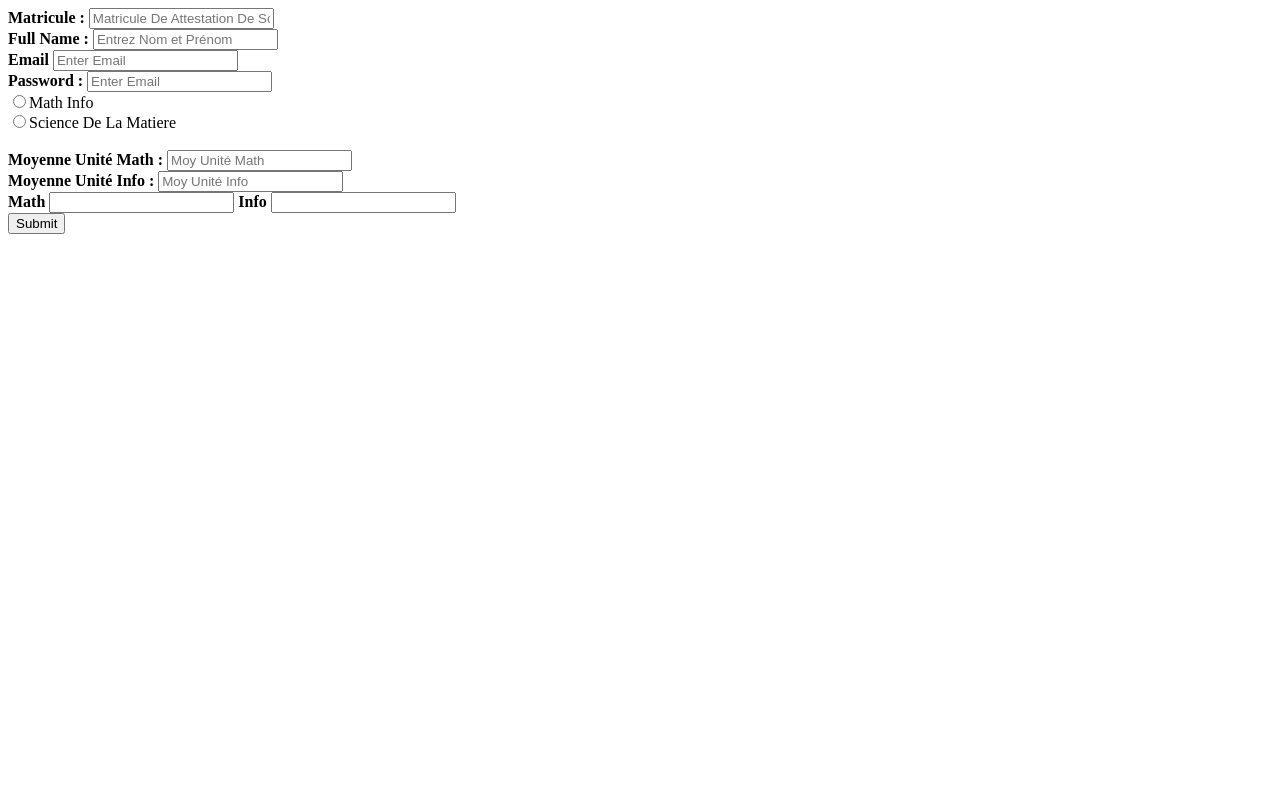
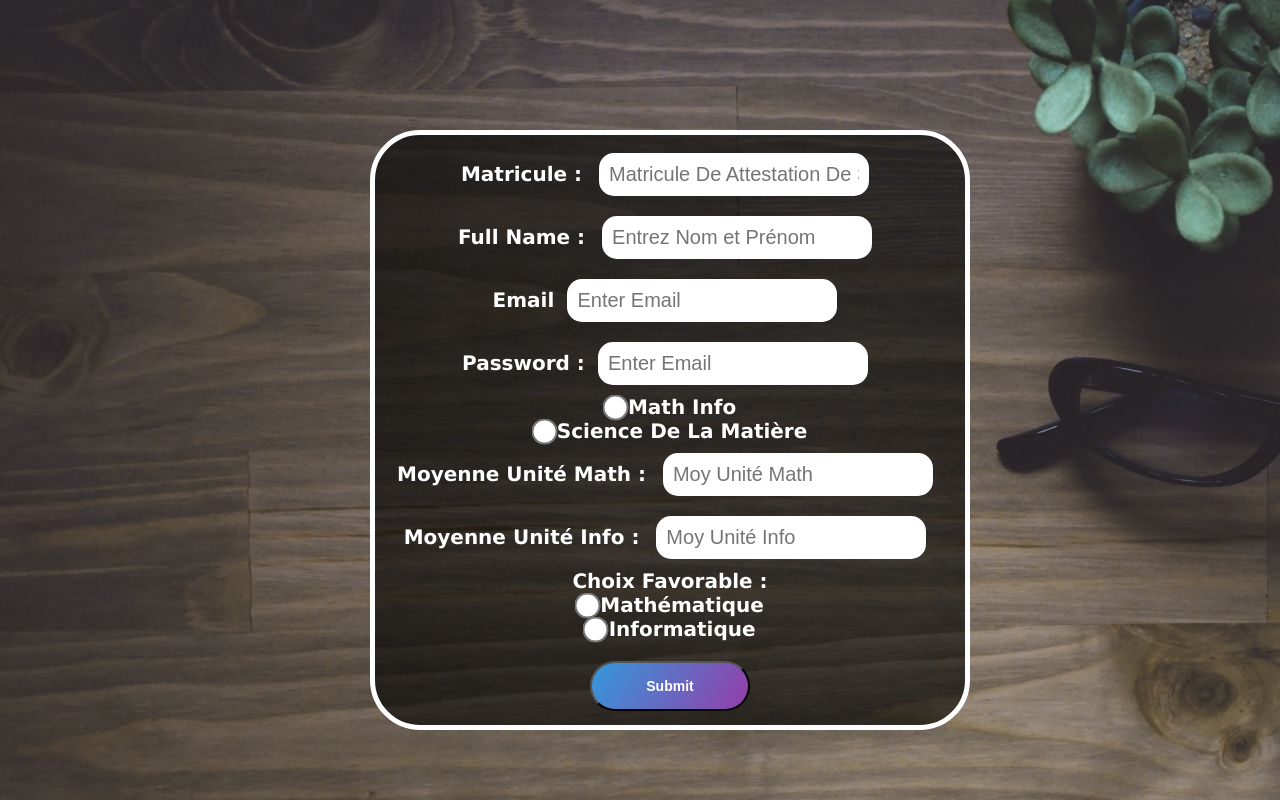
Before and after one commit to ilies-space/students-application, a PHP site: page /students-application/Signup.php in a window 1280 px wide. Run offline with PHP 8.4, Linux system fonts and the light colour scheme.

Commit message:
chwia design
Take it
PHP STILL SAME PROBLEM
GD NIGHT

```diff
--- /dev/null
+++ b/SignUp.css
@@ -0,0 +1,80 @@
+body{
+
+margin:0;
+padding:0;
+/*webkit-background-size:cover;*/
+background-image:url(back.jpg);
+background-repeat: no-repeat;
+font-family:Tahoma,Geneva,Verdana,sans-serif;
+}
+
+.form{
+position:absolute;
+margin: 30px;
+top: 50%;
+left: 50%;
+right: 50%;
+transform:translate(-50%,-50%);
+width:600px;
+height:600px;
+box-sizing:border-box;
+font-size:11px;
+background-color:rgb(0,0,0,0.6);
+background-size:6px;
+padding:8px;
+border-radius:50px;
+border-bottom:30px;
+border-top:100%;
+border:5px solid #fff;
+text-align: center;
+}
+#a{
+	border-color:transparent;
+	margin:10px;
+	padding: 8px;
+	border-radius: 15px;
+
+	width:250px;
+
+
+}
+
+label{
+	font-size: 20px;
+
+	font-weight:bold;
+	font-family:verdana;
+	color: white;
+}
+input[type=text]{
+	font-size: 20px;
+}
+input[type=email]{
+	font-size: 20px;
+}
+input[type=password]{
+	font-size: 20px;
+}
+input[type='radio'] {
+	transform: scale(2);
+}
+.Envoyer{
+display: block;
+width:160px;
+height: 50px;
+border-radius: 50px;
+background: linear-gradient(120deg,#3498db,#8e44ad,#3498db);
+background-size:200%;
+color:#fff;
+outline:none;
+cursor:pointer;
+transition:0.2s;
+font-size: 14px;
+font-weight:bold;
+margin-top: 20px;
+}
+input[type=submit]:hover{
+
+	background:#003366;
+	opacity:0.7;
+}
--- a/Signup.php
+++ b/Signup.php
@@ -2,46 +2,52 @@
 <html lang="en">
 <head>
     <meta charset="UTF-8">
+    <link rel="stylesheet" type="text/css" href="Signup.css">
     <meta name="viewport" content="width=device-width, initial-scale=1.0">
     <title>Document</title>
 </head>
 <body>
+    <div class="form">
     <form action="func_singup.php" method="post">
 
+        <center>
 
         <label for="matricule"><b>Matricule : </b></label>
-        <input type="text" placeholder="Matricule De Attestation De Scolarité" name="matricule" required>
+        <input id="a" type="text" placeholder="Matricule De Attestation De Scolarité" name="matricule" required>
 
         </br>
 
         <label for="fullname"><b>Full Name : </b></label>
-        <input type="text" placeholder="Entrez Nom et Prénom" name="full_name" required>
+        <input id="a" type="text" placeholder="Entrez Nom et Prénom" name="full_name" required>
 
         </br>
 
         <label for="email"><b>Email</b></label>
-        <input type="email" placeholder="Enter Email" name="email" required>
+        <input id="a" type="email" placeholder="Enter Email" name="email" required>
 
         </br>
 
         <label for="password"><b>Password :</b></label>
-        <input type="password" placeholder="Enter Email" name="password" required>
+        <input id="a" type="password" placeholder="Enter Email" name="password" required>
 
         </br>
         <!-- HNA MAHICH TAKHDEM
         KHADMET KHATRA WSAYER SAME CODE YAZEH-->
-        <input name="filiere" type="radio" value="MI">Math Info<br>
+        <input type="radio" name="filiere" value="MI">
+        <label for="MI"><b>Math Info</b></label><br>
+        <input type="radio" name="filiere" value="SM">
+        <label for="MI"><b>Science De La Matière</b></label>
 
-        <input name="filiere" type="radio" value="SM">Science De La Matiere<br>
         </br>
+        <!-- HTA LAHNA RADIO -->
 
         <label for="moy_math"><b>Moyenne Unité Math : </b></label>
-        <input type="text" placeholder="Moy Unité Math" name="moiyenne_math" required>
+        <input id="a" type="text" placeholder="Moy Unité Math" name="moiyenne_math" required>
 
         </br>
 
         <label for="moy_info"><b>Moyenne Unité Info : </b></label>
-        <input type="text" placeholder="Moy Unité Info" name="moiyenne_info" required>
+        <input id="a" type="text" placeholder="Moy Unité Info" name="moiyenne_info" required>
 
         </br>
 
@@ -51,15 +57,18 @@
         SINON AFFICHER PHYSIQUE OU SM
         Wa9ILA TENDAR B JQUERY
          -->
-        <label for="Math"><b>Math</b></label>
-        <input type="text"  name="speciality_favorable" >
-
-        <label for="Info"><b>Info</b></label>
-        <input type="text"  name="speciality_favorable" >
+        <label for="MI"><b>Choix Favorable : </b></label><br>
+        <input name="speciality_favorable" type="radio" value="Math">
+        <label for="MI"><b>Mathématique</b></label><br>
+        <input name="speciality_favorable" type="radio" value="Info">
+        <label for="MI"><b>Informatique</b></label>
 
         </br>
-        <input type="submit">
+        <input class="Envoyer" type="submit">
 
+
+        </center>
     </form>
+    </div>
 </body>
 </html>
--- a/daw/index.html
+++ b/daw/index.html
@@ -20,8 +20,8 @@
       	<h3>Mot de pass: </h3>
       	<input id="a" type="password" name="password" placeholder="entrer votre mot de pass">
       	<h3> Filière </h3>
- 	  	<input type="radio" name="filière"> <b>MI</b>
- 	  	<input type="radio" name="filière"><b>SM</b>
+ 	  	<input type="radio" name="filiere"> <b>MI</b>
+ 	  	<input type="radio" name="filiere"><b>SM</b>
  	  	<h3>Matricule: </h3>
  	  	<input id="a" type="text" name="matricule" placeholder="entrer votre matricule" min="0" max="20">
  	  	<h3>Spécialité</h3>
--- a/func_login.php
+++ b/func_login.php
@@ -33,5 +33,6 @@ window.location.replace(\"http://localhost/students-application/index.html\");
 
 <?php
 }
+//YKHOS NZIDO TA3 MOTDEPASSE INCORRECT
 //-------------------
 ?>
--- a/func_singup.php
+++ b/func_singup.php
@@ -4,7 +4,7 @@ session_start();
 
 $con = mysqli_connect('localhost','root','');
 
-mysqli_select_db($con,'student-application');
+mysqli_select_db($con,'students-application');
 
 $matricule = $_POST['matricule'];
 $full_name = $_POST['full_name'];
@@ -26,6 +26,7 @@ $num = mysqli_num_rows($result);
 //if user already exist
 if ($num == 1)
 {
+	//HNA TEDIK L SINGUP TREFRESHIHA WSAYER
 	$message= "utilisateur existe deja";
 	echo "<SCRIPT type='text/javascript'>
 				alert('$message');
@@ -37,6 +38,7 @@ if ($num == 1)
 
 else
 {
+	// HNA TEDIK LEL PAGE PROFILE NORMALEMENT
 	$reg = "insert into students (matricule ,full_name,email,password,filiere,moiyenne_math,moiyenne_info,speciality_favorable)
   values ('$matricule','$full_name','$email','$password','$filiere','$moiyenne_math','$moiyenne_info',$speciality_favorable)";
 	mysqli_query($con,$reg);
```
Also changed, not shown: Login.css (added, +88 -0 lines), Login.php (+15 -9 lines), daw/style.css (deleted, +0 -69 lines), back.jpg (added), daw/background.jpg (deleted).
